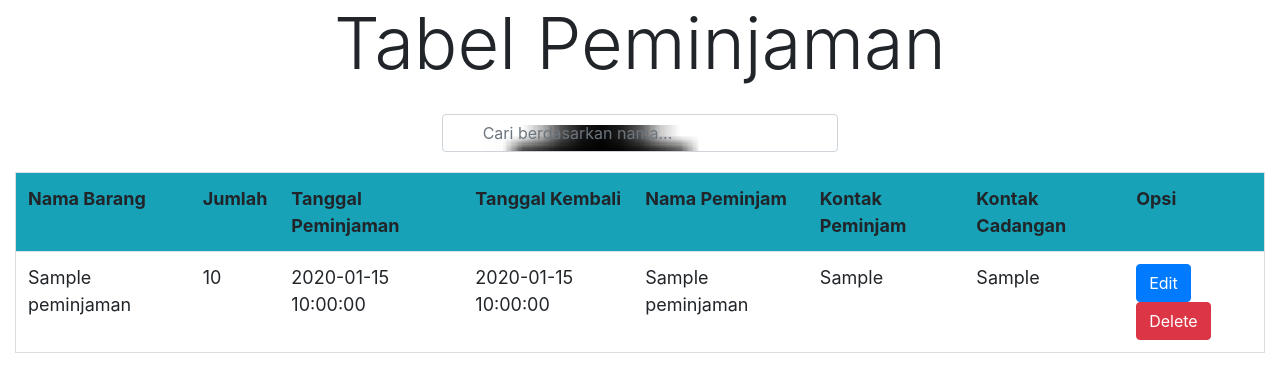
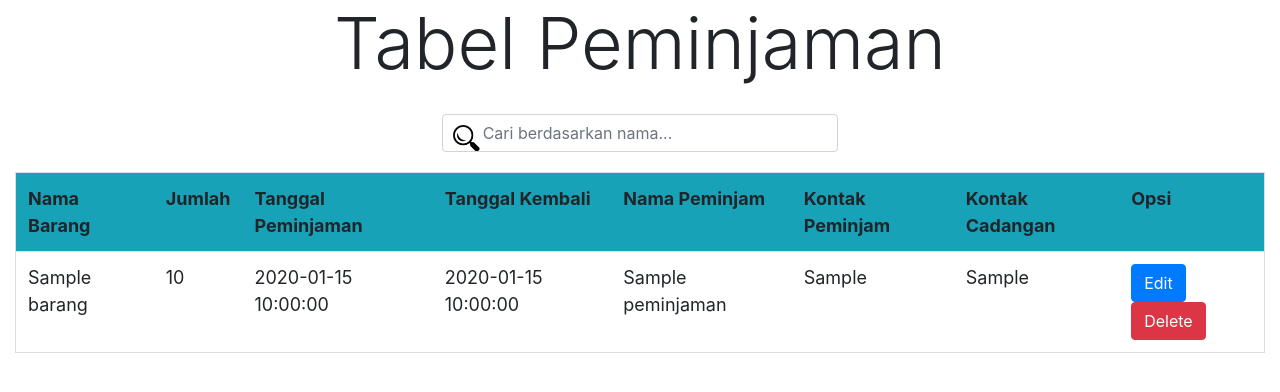
Before and after one commit to leonardcl/inventaris-gereja, a PHP site: page /tabel_peminjaman.php in a window 1280 px wide. Shown: the part 56-448 px from the top of the page. Run offline with PHP 8.4, Linux system fonts and the light colour scheme; the visitor is signed in with stand-in values (Sample User, id 1); tables that the repository leaves empty or names only in its code hold one stand-in row (values such as "Sample post"); some libraries are stand-ins or nearby versions.

Commit message:
tamplan id barang jadi nama barang

```diff
--- a/tabel_peminjaman.php
+++ b/tabel_peminjaman.php
@@ -24,9 +24,9 @@
 }
 
 #myInput {
-  background-image: url('searchicon.png');
+  background-image: url('icon.png');
   background-position: 10px 10px;
-  background-size:100%;
+  background-size:27px;
   background-repeat: no-repeat;
   font-size: 16px;
   padding: 12px 20px 12px 40px;
@@ -91,10 +91,19 @@
 					include 'connect.php';
 					$no = 1;
 					$data = mysqli_query($conn,"select * from peminjaman");
+
+					$data1 = mysqli_query($conn,"select nama_barang from barang where id = id_barang");
+
 					while($d = mysqli_fetch_array($data)){
 						?>
 						<tr>
-							<td><?php echo $d['nama_barang']; ?></td>
+							<?php
+								$id_brng = $d['id_barang'];
+
+								$data1 = mysqli_query($conn,"select nama_barang from barang where id = $id_brng");
+								$d1 = mysqli_fetch_array($data1);
+							?>
+							<td><?php echo $d1['nama_barang']; ?></td>
 							<td><?php echo $d['jumlah']; ?></td>
 							<td><?php echo $d['tanggal_peminjaman']; ?></td>
 							<td><?php echo $d['tanggal_kembali']; ?></td>
```
Also changed, not shown: tabel_history.php (+9 -2 lines).
